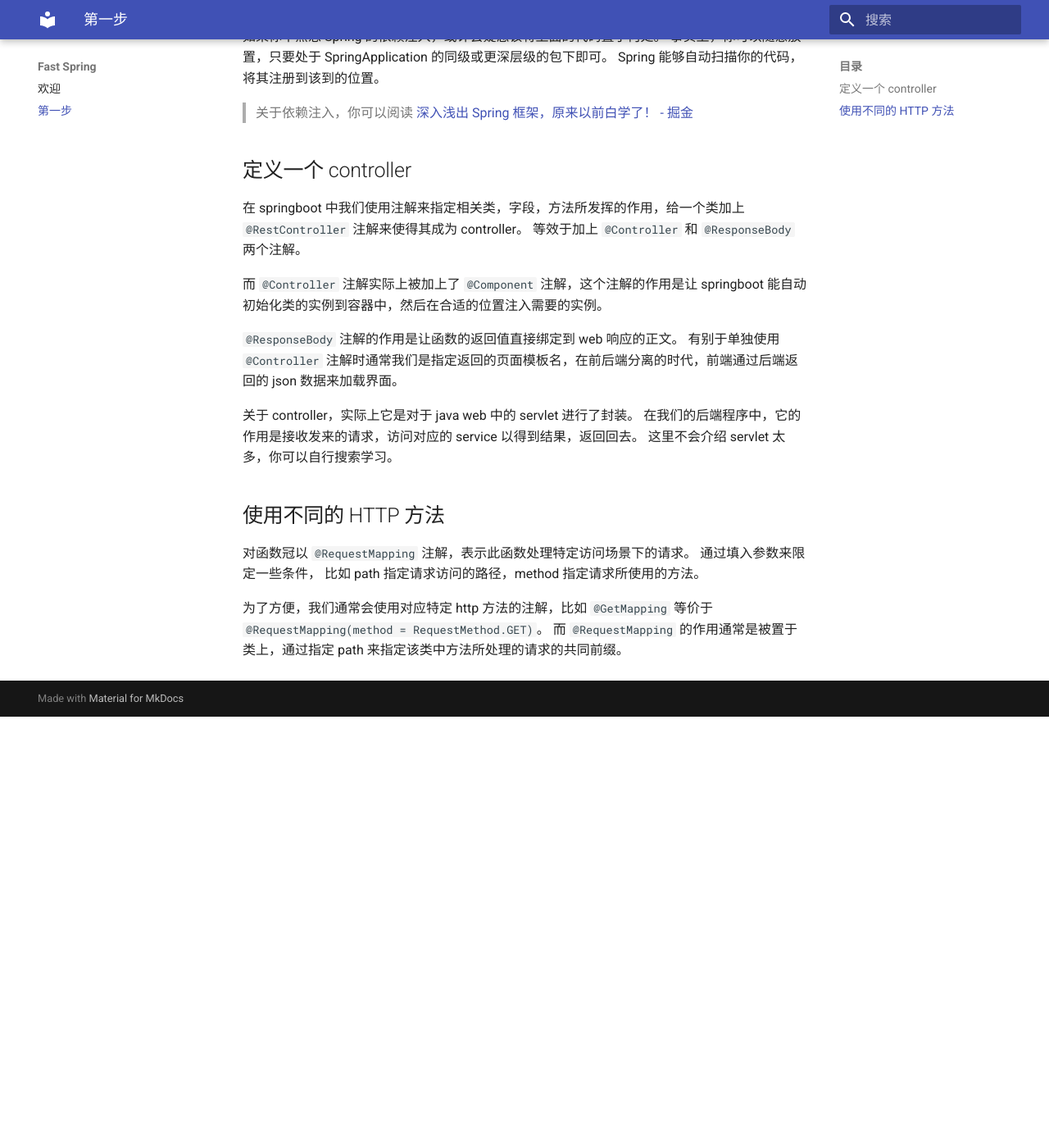
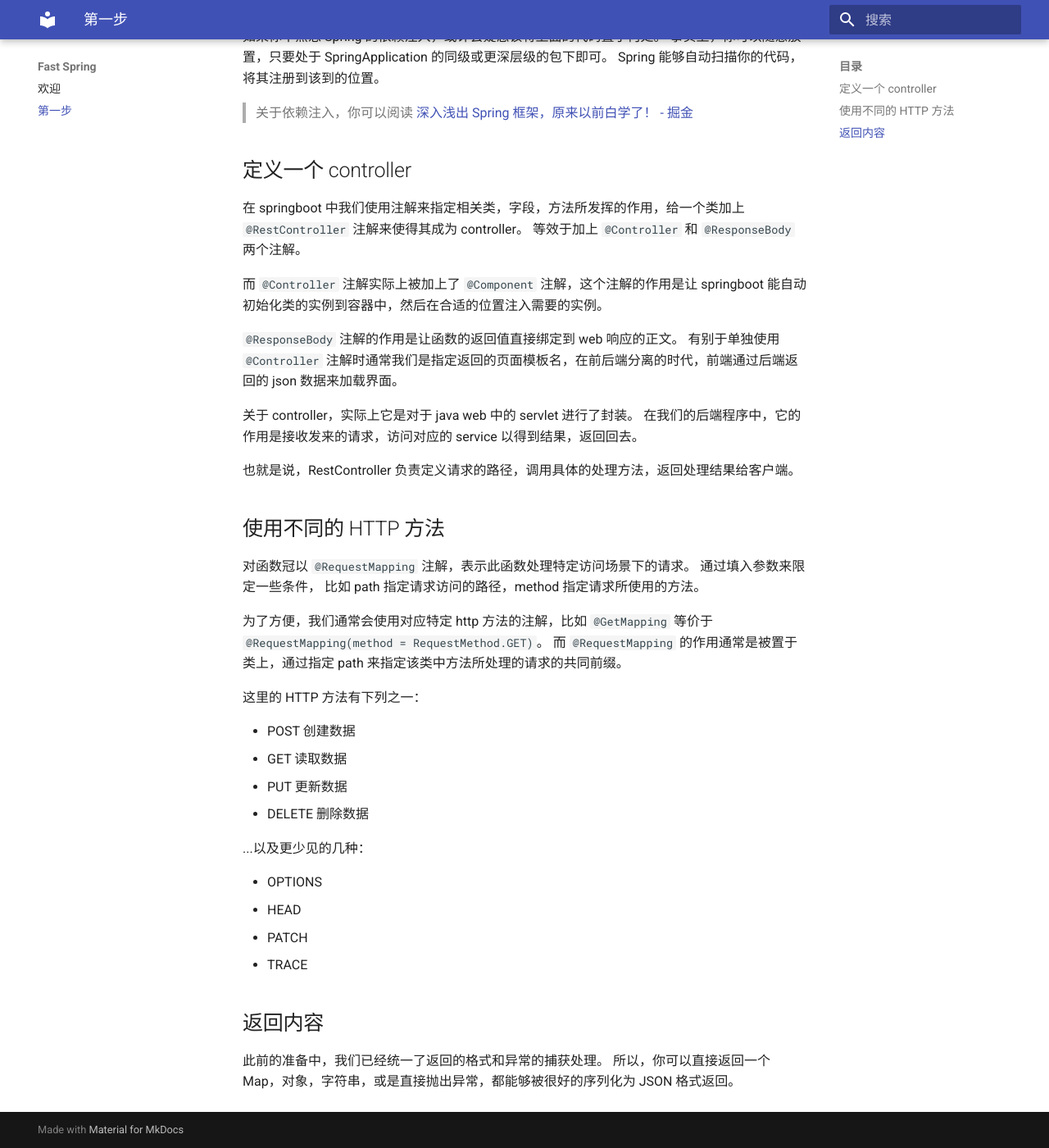
Before and after one commit to hyoban/fast-spring, an MkDocs documentation site: the page built from docs/01-first-steps.md, in a window 1280 px wide and 1400 px high, scrolled down 635 px. Shown: the whole window at 82% size. Built offline with MkDocs 1.6.1 and Material for MkDocs 9.7.7, drawn with Linux system fonts in a browser that asks for light colours; before the commit the page ends 1509 px from its top, so only the background shows below that.

Commit message:
docs: update first steps

```diff
--- a/docs/01-first-steps.md
+++ b/docs/01-first-steps.md
@@ -45,7 +45,8 @@ Spring 能够自动扫描你的代码，将其注册到该到的位置。
 
 关于 controller，实际上它是对于 java web 中的 servlet 进行了封装。
 在我们的后端程序中，它的作用是接收发来的请求，访问对应的 service 以得到结果，返回回去。
-这里不会介绍 servlet 太多，你可以自行搜索学习。
+
+也就是说，RestController 负责定义请求的路径，调用具体的处理方法，返回处理结果给客户端。
 
 ## 使用不同的 HTTP 方法
 
@@ -54,3 +55,22 @@ Spring 能够自动扫描你的代码，将其注册到该到的位置。
 
 为了方便，我们通常会使用对应特定 http 方法的注解，比如 `@GetMapping` 等价于 `@RequestMapping(method = RequestMethod.GET)`。
 而 `@RequestMapping` 的作用通常是被置于类上，通过指定 path 来指定该类中方法所处理的请求的共同前缀。
+
+这里的 HTTP 方法有下列之一：
+
+- POST 创建数据
+- GET 读取数据
+- PUT 更新数据
+- DELETE 删除数据
+
+...以及更少见的几种：
+
+- OPTIONS
+- HEAD
+- PATCH
+- TRACE
+
+## 返回内容
+
+此前的准备中，我们已经统一了返回的格式和异常的捕获处理。
+所以，你可以直接返回一个 Map，对象，字符串，或是直接抛出异常，都能够被很好的序列化为 JSON 格式返回。
```
